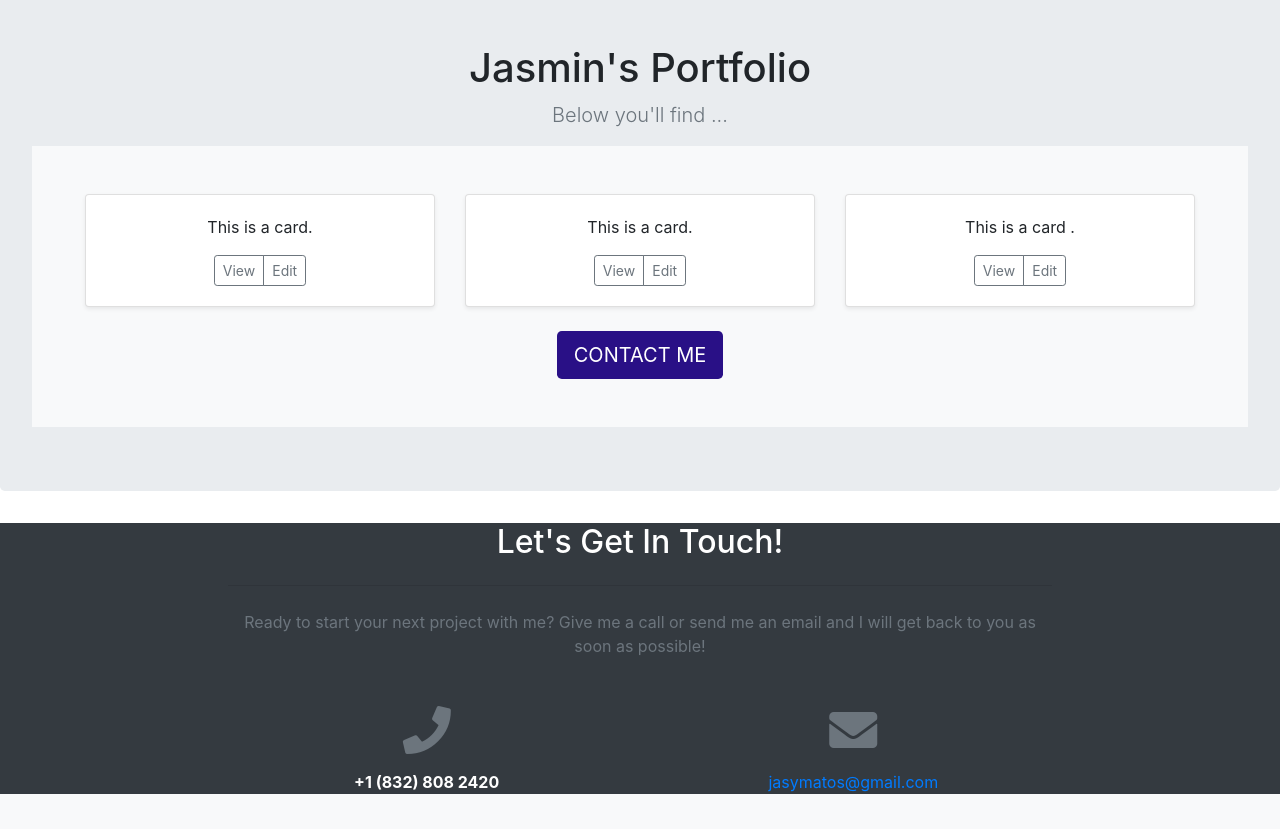
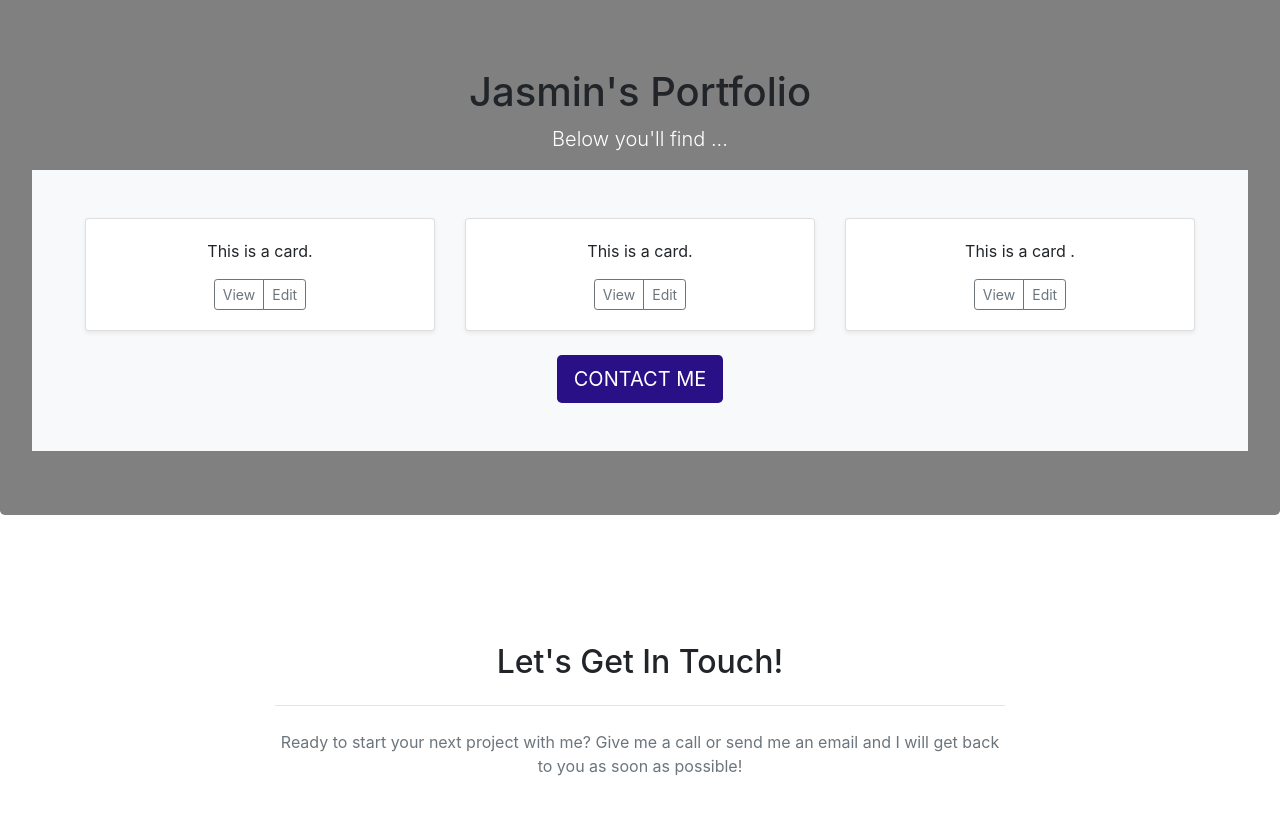
Before and after one commit to jybragg/My-Portfolio, a plain HTML site: page index.html in a window 1280 px wide. Shown: the part 1740-2569 px from the top of the page. Drawn offline with nearby package versions, Linux system fonts and the light colour scheme.

Commit message:
fixed section positioning

```diff
--- a/assets/css/style.css
+++ b/assets/css/style.css
@@ -40,11 +40,20 @@
   padding-top: 2%;
 }
 
-#contact {
-    margin-top: 100px;
-
-}
 /*
 #aboutBtn {
   border-radius: 50%;
 } */
+
+#mainPortfolio {
+  background: gray;
+}
+
+#mainContact {
+  height: 100vh;
+}
+
+#contact {
+  margin-top: 100px;
+
+}
--- a/index.html
+++ b/index.html
@@ -84,7 +84,7 @@
 
         <div class="row" id="about-btn-row">
           <div class="col-lg-12 justify-content-center text-center">
-            <a class="btn btn-round-lg btn-dark text-uppercase js-scroll-trigger" href="#portfolio">my
+            <a class="btn btn-round-lg btn-dark text-uppercase js-scroll-trigger" href="#mainPortfolio">my
               Portfolio</a> <br>
           </div>
         </div>
@@ -93,11 +93,11 @@
     </section>
 
     <!-- Portfolio Section -->
-    <section class="jumbotron text-center" id="portfolio">
-      <div class="container" id="portfolio">
-        <br><br>
+    <section class="jumbotron text-center" id="mainPortfolio">
+      <div class="container">
+        <br><br><br>
         <h1 class="jumbotron-heading">Jasmin's Portfolio</h1>
-        <p class="lead text-muted">Below you'll find ...</p>
+        <p class="lead text-white">Below you'll find ...</p>
       </div>
 
 
@@ -150,15 +150,17 @@
               </div>
             </div>
           </div>
-          <a class="btn btn-lg text-white text-uppercase" href="contact.html" style="background:#291086">Contact
+          <a class="btn btn-lg text-white text-uppercase js-scroll-trigger" href="#mainContact"
+            style="background:#291086">Contact
             Me</a>
         </div>
       </div>
     </section>
 
-    <!-- Call to Action Section -->
-    <section class="page-section bg-dark text-white">
-      <div class="container-fluid text-center">
+    <!-- Main Contact Section  -->
+    <section class="page-section" id="mainContact">
+      <div class="container text-center">
+        <br><br><br><br>
         <div class="row justify-content-center">
           <div class="col-lg-8 text-center">
             <h2 class="mt-0">Let's Get In Touch!</h2>
@@ -167,6 +169,7 @@
               send me an email and I will get back to you as soon as possible!</p>
           </div>
         </div>
+        <br>
         <div class="row">
           <div class="col-lg-4 ml-auto text-center mb-5 mb-lg-0">
             <i class="fas fa-phone fa-3x mb-3 text-muted"></i>
@@ -174,13 +177,11 @@
           </div>
           <div class="col-lg-4 mr-auto text-center">
             <i class="fas fa-envelope fa-3x mb-3 text-muted"></i>
-            <!-- Make sure to change the email address in anchor text AND the link below! -->
             <a class="d-block" href="mailto:jasymatos@gmail.com">jasymatos@gmail.com</a>
           </div>
         </div>
       </div>
     </section>
-
 
     </main>
 
```
